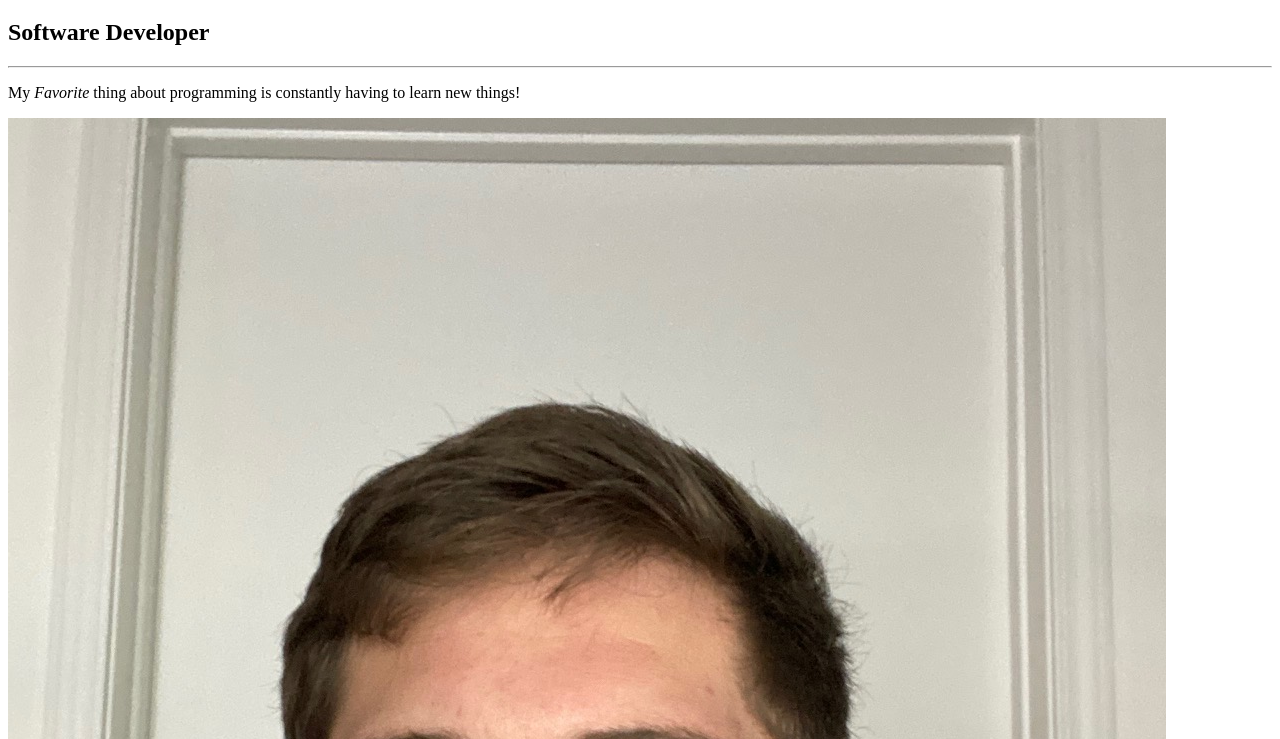
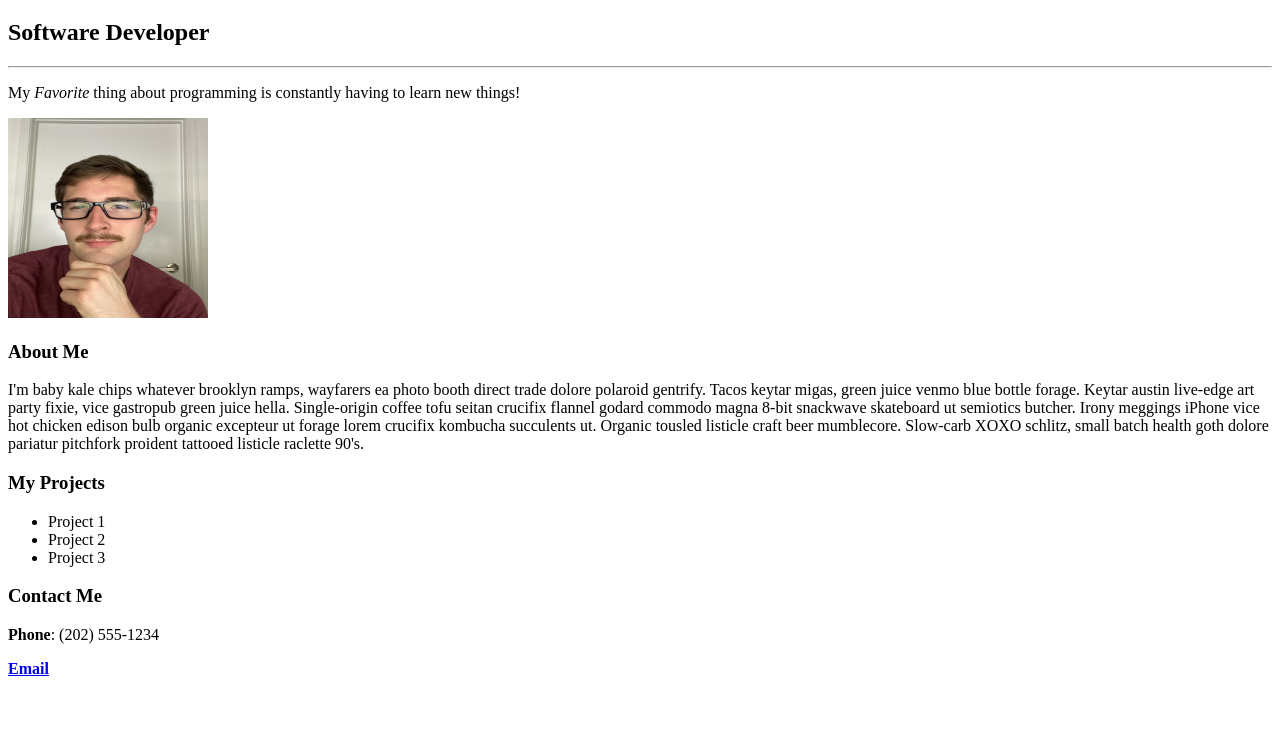
Before and after one commit to MaxwellMorrow/Personal-Website, a plain HTML site: page index.html in a window 1280 px wide. Shown: the part 61-800 px from the top of the page. Drawn offline with Linux system fonts and the light colour scheme.

Commit message:
changed size of selfie

```diff
--- a/index.html
+++ b/index.html
@@ -32,7 +32,7 @@
          <h2>Software Developer</h2>
          <hr>
          <p>My <i>Favorite</i> thing about programming is constantly having to learn new things!</p>
-        <img alt="Maxwell Morrow" src="assets/Myself.jpg">
+        <img alt="Maxwell Morrow" src="assets/Myself.jpg" width="200" height="200">
         <h3>About Me</h3>
         <p>I'm baby kale chips whatever brooklyn ramps, wayfarers ea photo booth direct trade dolore polaroid gentrify. Tacos keytar migas, green juice venmo blue bottle forage. Keytar austin live-edge art party fixie, vice gastropub green juice hella. Single-origin coffee tofu seitan crucifix flannel godard commodo magna 8-bit snackwave skateboard ut semiotics butcher. Irony meggings iPhone vice hot chicken edison bulb organic excepteur ut forage lorem crucifix kombucha succulents ut. Organic tousled listicle craft beer mumblecore. Slow-carb XOXO schlitz, small batch health goth dolore pariatur pitchfork proident tattooed listicle raclette 90's.</p>
         <h3>My Projects</h3>
```
